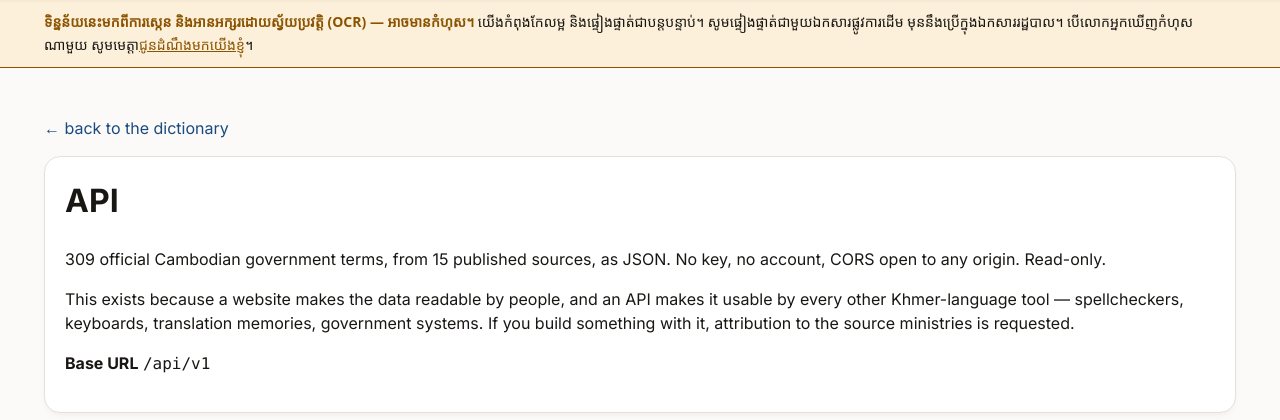
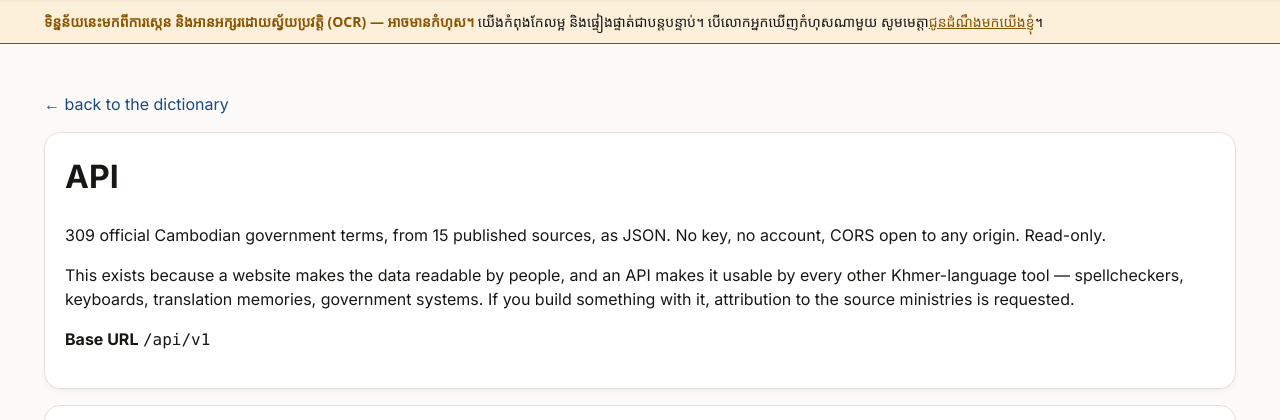
Before and after one commit to pr0meth4us/khmer-lexicon, a Flask app: page /api in a window 1280 px wide. Shown: the part 73-493 px from the top of the page. Run offline with Flask 3, Linux system fonts and the light colour scheme; some web fonts are replaced.

Commit message:
style(web): trim the banner to three sentences
Removes 'សូមផ្ទៀងផ្ទាត់ជាមួយឯកសារផ្លូវការដើម មុននឹងប្រើក្នុងឯកសាររដ្ឋបាល។'
The banner now says what the data is, that it is being improved, and how to
report a problem. The advice to check the source document remains on /how.

```diff
--- a/web/templates/base.html
+++ b/web/templates/base.html
@@ -287,7 +287,6 @@ footer {
   <div class="warnbar-inner">
     <b>ទិន្នន័យនេះមកពីការស្កេន និងអានអក្សរដោយស្វ័យប្រវត្តិ (OCR) — អាចមានកំហុស។</b>
     យើងកំពុងកែលម្អ និងផ្ទៀងផ្ទាត់ជាបន្តបន្ទាប់។
-    សូមផ្ទៀងផ្ទាត់ជាមួយឯកសារផ្លូវការដើម មុននឹងប្រើក្នុងឯកសាររដ្ឋបាល។
     បើលោកអ្នកឃើញកំហុសណាមួយ សូមមេត្តា<a href="#" id="report-open">ជូនដំណឹងមកយើងខ្ញុំ</a>។
   </div>
 </div>
```
